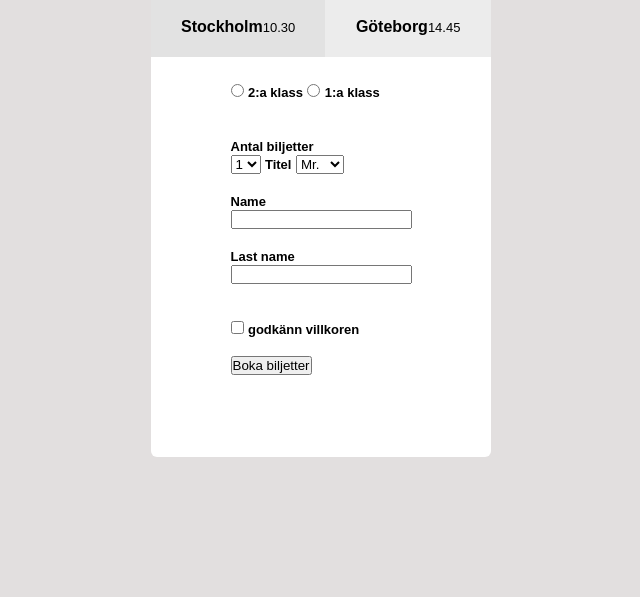
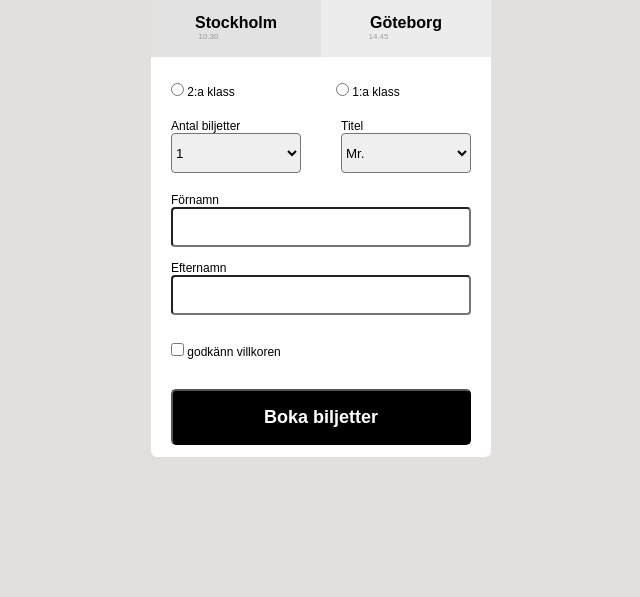
Before and after one commit to vickanS/Forms-vning-book-a-train, a plain HTML site: page index.html in a window 1280 px wide. Shown: the part 203-800 px from the top of the page, without its empty margins (319-959 px from the left). Drawn offline with Linux system fonts and the light colour scheme.

Commit message:
index.html & styles.css
Changes and adds to the code and styling.

```diff
--- a/index.html
+++ b/index.html
@@ -11,43 +11,59 @@
         <header><h1>ÅKA TÅG</h1></header>
         <nav>
           <section class="nav1">Stockholm
-            <span class="time">10.30</span>
+            <section class="time">10.30</section>
           </section>
           <section class="nav2">Göteborg
-            <span class="time">14.45</span>
+            <section class="time">14.45</s>
           </section>
         </nav>
-        <br><br>
+        <section class="wrapper">
+
             <form>
+                <section class="innehåll">
+                    <div class="radioknappar">
+                        <section class="radioknapp">
                             <input type="radio" id="klass2" name="klass" value="2">
                             <label for="klass2">2:a klass</label>
+                        </section>
+                        <section class="radioknapp2">
                             <input type="radio" id="klass1" name="klass" value="1">
                             <label for="klass1">1:a klass</label>
-            <br><br><br>
-            <label for="biljetter">Antal biljetter</label><br>
-            <select name="biljetter" id="biljetter">
+                        </section>
+                    </div>
+                    <div class="select">
+                        <section class="biljetter">
+                            <label for="biljetter">Antal biljetter</label>
+                            <select class="Biljetter" name="biljetter" id="biljetter">
                                 <option value="1">1</option>
                                 <option value="2">2</option>
                                 <option value="3">3</option>
                             </select>
-            <label for="Titel">Titel</label>
-            <select name="titel" id="titel">
+                        </section>
+                        <section class="titel">
+                            <label for="titel">Titel</label>
+                            <select class="kön" name="titel" id="titel">
                                 <option value="titel1">Mr.</option>
                                 <option value="titel2">Mrs.</option>
-            </select><br><br>
-            <label for="name">Name</label><br>
-            <input type="text" id="name"><br><br>
-            <label for="lname">Last name</label><br>
-            <input type="text" id="lname"><br><br><br>
+                            </select>
+                        </section>
+                    </div>
+                    <div class="names">
+                        <section class="names2">
+                            <label for="name">Förnamn</label><br>
+                            <input class="inputnames" type="text" id="name"><br><br>
+                            <label for="lname">Efternamn</label><br>
+                            <input class="inputnames" type="text" id="lname"><br><br><br>
+                        </section>
+                    </div>
                     <input type="checkbox" id="check">
                     <label for="check">godkänn villkoren</label>
-            <br><br>
+                </section>
                 <section class="button">
-                <input type="submit" value="Boka biljetter">
+                    <input class="knapp" type="submit" value="Boka biljetter">
                 </section>
-
-
             </form>
+        </section>
     </section>
 
 </body>
--- a/styles.css
+++ b/styles.css
@@ -13,6 +13,12 @@ body {
     font-family: 'gotham', sans-serif;
 }
 
+.wrapper {
+    width: 300px;
+    height: 520px;
+    margin: 20px auto;
+}
+
 .container {
     height: 520px;
     width: 340px;
@@ -24,25 +30,29 @@ body {
 }
 
 header {
+    border-radius: 6px 6px 0 0;
     display: flex;
     justify-content: center;
     align-items: center;
-    margin: 10p;
     width: 100%;
     height: 60px;
-    padding: 20px 30px;
+    padding: 20px 100px;
     background-color: #CECECE;
     font-weight: bolder;
 }
+
 nav {
     display: flex;
     width: 100%;
     height: 50px;
-    font-weight: bold;
+    font-weight: 700;
+    font-size: 16px;
+    margin-bottom: 16px;
 }
 
 nav section {
     flex: 1;
+    flex-direction: column;
     display: flex;
     justify-content: center;
     align-items: center;
@@ -64,12 +74,79 @@ nav section {
     background-color:#ECECEC;
 }
 
+.innehåll {
+    font-family: 'PT', sans-serif;
+    font-weight: 400;
+    font-size: 12px;
+}
+
 .time {
-font-size: small;
-font-weight: lighter;
+font-size: 8px;
+font-weight: 400;
+margin-right: 55px;
+color: #00000053;
 }
 
 label {
-    font-size: small;
-    font-weight: bold;
+    font-size: 12px;
 }
+
+.button {
+    display: flex;
+    justify-content: center;
+    align-items: center;
+    margin-top: 30px;
+}
+
+.knapp {
+    width: 306px;
+    height: 56px;
+    font-size: 18px;
+    font-weight: 700;
+    background-color: black;
+    color: white;
+    border-radius: 5px;
+}
+
+.select {
+    display: flex;
+    justify-content: space-between;
+    padding: 20px 0;
+}
+
+select {
+    width: 130px;
+    height: 40px;
+    border-radius: 4px;
+}
+
+.biljetter {
+    display: flex;
+    flex-direction: column;
+    margin-right: 12px;
+}
+
+.inputnames {
+    width: 100%;
+    height: 40px;
+    border-radius: 4px;
+}
+
+.names2 {
+    width: 100%;
+}
+
+.titel {
+    display: flex;
+    flex-direction: column;
+    margin-left: 12px;
+}
+
+.radioknappar {
+  display: flex;
+
+}
+
+.radioknapp {
+    width: 55%;
+}
```
Lines whose indentation alone changed are shown as unchanged.
